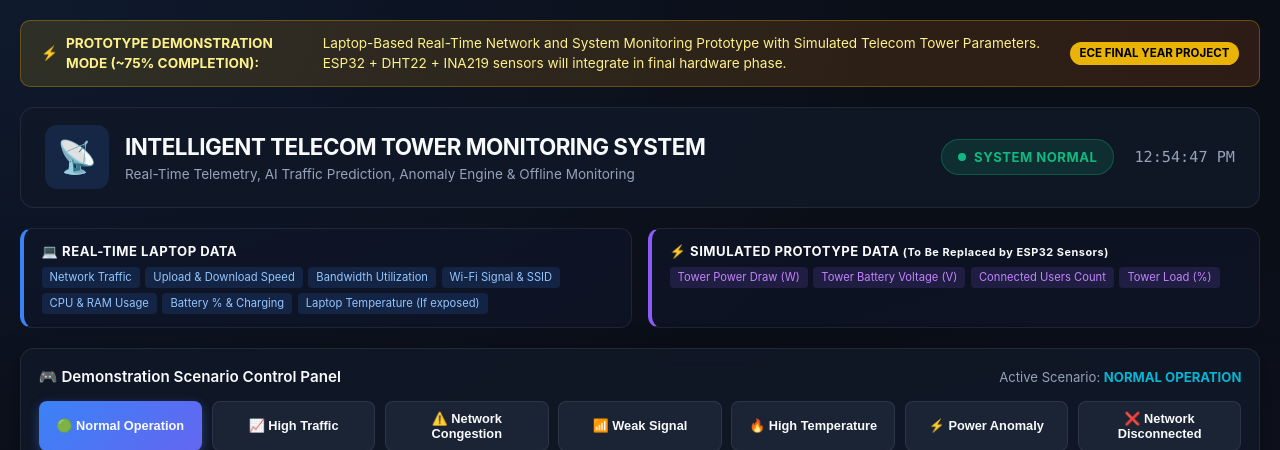
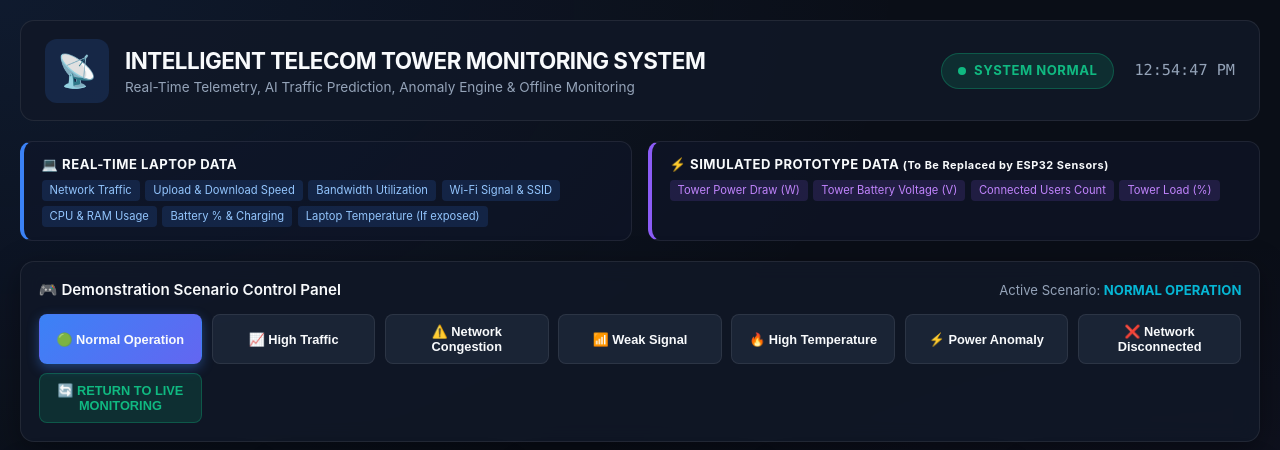
Before and after one commit to monishav24/Intelligent-Tower-Monitoring-System, a Flask app: page / in a window 1280 px wide. Shown: the top 450 px of the page. Run offline with Flask 3, Linux system fonts and the light colour scheme; data that the repository does not hold is empty.

Commit message:
Remove top disclaimer bar from dashboard UI

```diff
--- a/templates/index.html
+++ b/templates/index.html
@@ -11,16 +11,6 @@
 </head>
 <body>
     <div class="app-wrapper">
-
-        <!-- Presentation Context Disclaimer Banner -->
-        <div class="disclaimer-bar">
-            <div class="disclaimer-text">
-                <span class="disclaimer-icon">⚡</span>
-                <strong>PROTOTYPE DEMONSTRATION MODE (~75% COMPLETION):</strong>
-                <span>Laptop-Based Real-Time Network and System Monitoring Prototype with Simulated Telecom Tower Parameters. ESP32 + DHT22 + INA219 sensors will integrate in final hardware phase.</span>
-            </div>
-            <div class="disclaimer-badge">ECE FINAL YEAR PROJECT</div>
-        </div>
 
         <!-- System Header -->
         <header class="header-card">
```
